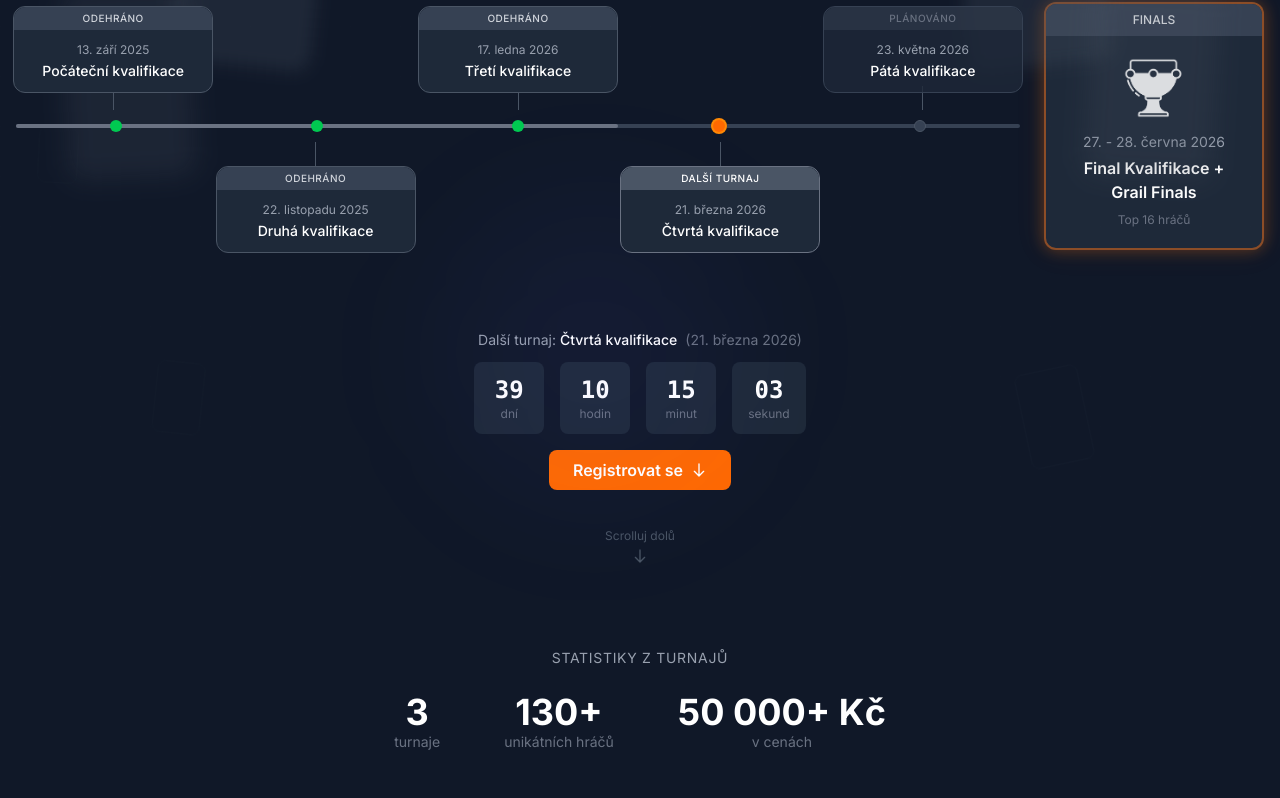
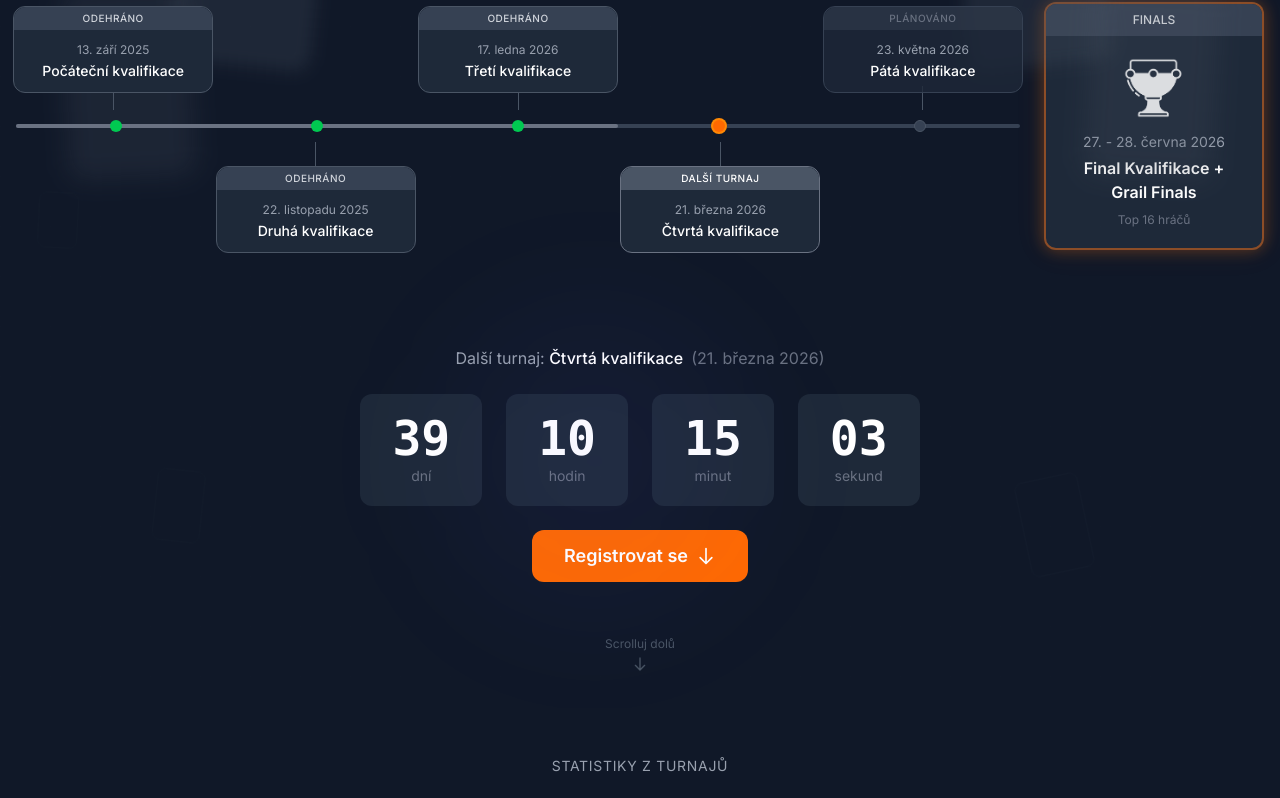
Before and after one commit to Nimirou/GrailWeb, a React (Vite) app: page / in a window 1280 px wide. Shown: the part 574-1372 px from the top of the page. Built offline with nearby package versions, Linux system fonts and the light colour scheme.

Commit message:
Make countdown much bigger
- Larger numbers (text-2xl to text-5xl)
- Bigger boxes with more padding
- Larger button
- More spacing

Co-Authored-By: Claude Opus 4.5 <noreply@anthropic.com>

```diff
--- a/src/components/Countdown.tsx
+++ b/src/components/Countdown.tsx
@@ -52,23 +52,23 @@ const Countdown = () => {
   if (!nextTournament) return null;
 
   return (
-    <div className="py-8 text-center">
-      <p className="text-gray-400 text-xs sm:text-sm mb-3 px-4">
+    <div className="py-10 sm:py-12 text-center">
+      <p className="text-gray-400 text-sm sm:text-base mb-4 sm:mb-6 px-4">
         {t('nextTournament')}: <span className="text-white font-medium">{nextTournament.name}</span>
         <span className="text-gray-500 ml-2 block sm:inline">({nextTournament.date})</span>
       </p>
-      <div className="flex justify-center gap-3 md:gap-4 mb-4">
+      <div className="flex justify-center gap-3 sm:gap-4 md:gap-6 mb-6">
         {[
           { value: timeLeft.days, label: t('days') },
           { value: timeLeft.hours, label: t('hours') },
           { value: timeLeft.minutes, label: t('minutes') },
           { value: timeLeft.seconds, label: t('seconds') },
         ].map((item, index) => (
-          <div key={index} className="bg-gray-800 rounded-lg px-3 py-2 md:px-4 md:py-3 min-w-[60px] md:min-w-[70px]">
-            <p className="text-xl md:text-2xl font-bold text-white font-mono">
+          <div key={index} className="bg-gray-800 rounded-xl px-4 py-3 sm:px-6 sm:py-4 md:px-8 md:py-5 min-w-[70px] sm:min-w-[90px] md:min-w-[110px]">
+            <p className="text-2xl sm:text-4xl md:text-5xl font-bold text-white font-mono">
               {String(item.value).padStart(2, '0')}
             </p>
-            <p className="text-gray-500 text-[10px] md:text-xs">{item.label}</p>
+            <p className="text-gray-500 text-xs sm:text-sm mt-1">{item.label}</p>
           </div>
         ))}
       </div>
@@ -79,10 +79,10 @@ const Countdown = () => {
             element.scrollIntoView({ behavior: 'smooth', block: 'center' });
           }
         }}
-        className="inline-flex items-center gap-2 px-6 py-2 bg-orange-500 hover:bg-orange-400 text-white font-semibold rounded-lg transition-colors"
+        className="inline-flex items-center gap-2 px-8 py-3 bg-orange-500 hover:bg-orange-400 text-white font-semibold rounded-xl transition-colors text-lg"
       >
         {t('register')}
-        <svg className="w-4 h-4" fill="none" stroke="currentColor" viewBox="0 0 24 24">
+        <svg className="w-5 h-5" fill="none" stroke="currentColor" viewBox="0 0 24 24">
           <path strokeLinecap="round" strokeLinejoin="round" strokeWidth={2} d="M19 14l-7 7m0 0l-7-7m7 7V3" />
         </svg>
       </button>
```
